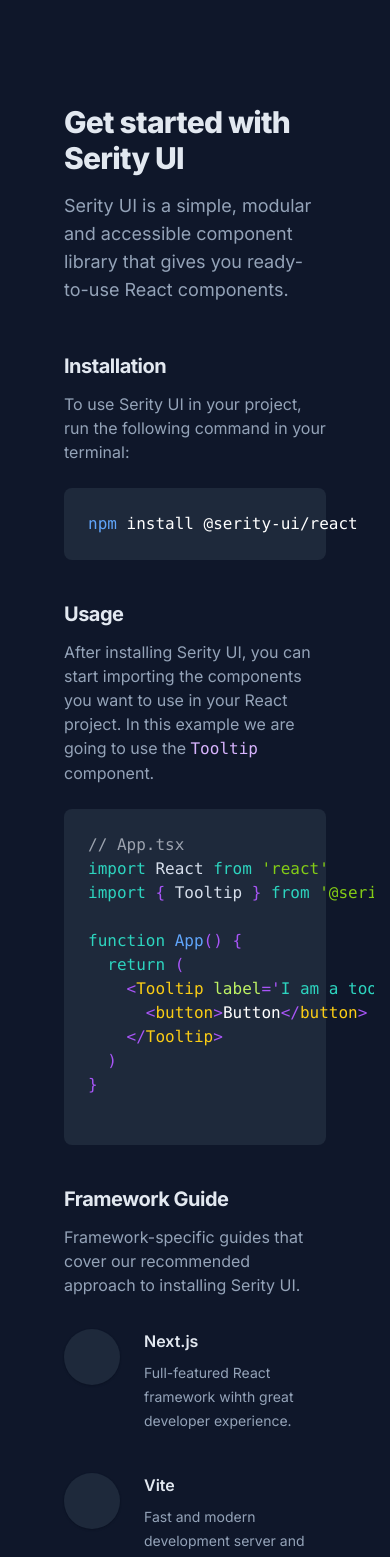
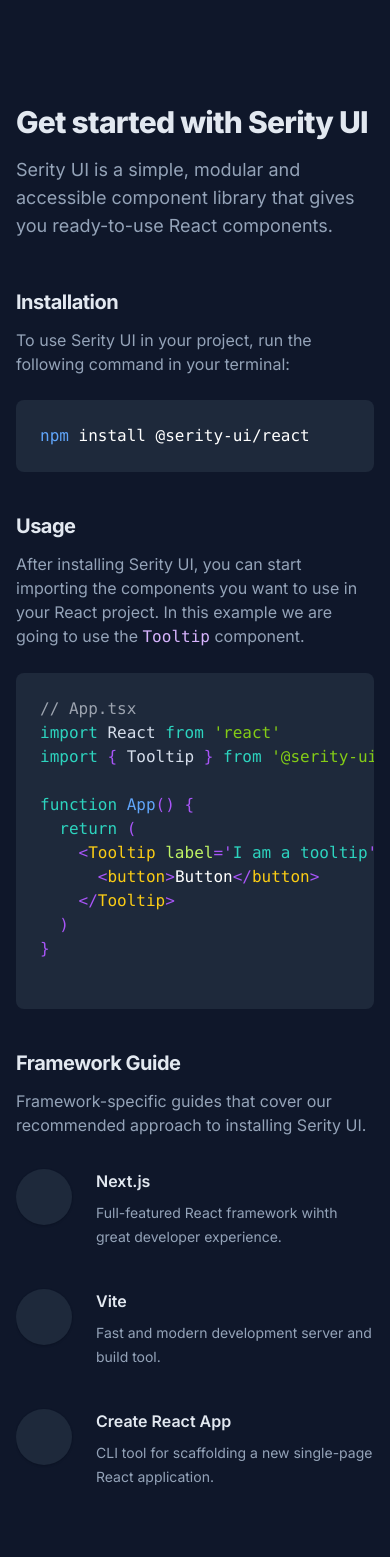
Before and after one commit to serity-ui/serity-ui.com, a Next.js app: page /docs/installation in a window 390 px wide. Shown: the top 1557 px of the page. Built offline with nearby package versions, Linux system fonts and the light colour scheme.

Commit message:
fix(installation): fixed small screen paddding not being applied correctly

```diff
--- a/components/Layout.tsx
+++ b/components/Layout.tsx
@@ -7,7 +7,7 @@
       <div className='max-w-[90rem] mx-auto px-4 sm:px-6 md:px-8'>
         <Sidebar />
         <div className='lg:pl-[19.5rem] '>
-          <main className='max-w-3xl mx-auto relative z-20 flex flex-col overflow-hidden px-12 py-10  xl:max-w-none text-white'>
+          <main className='max-w-3xl mx-auto relative z-20 flex flex-col overflow-hidden py-10 xl:max-w-none text-white'>
             {children}
           </main>
           <footer className='text-sm leading-6 mt-16'>
--- a/components/blockcodes/Installation.tsx
+++ b/components/blockcodes/Installation.tsx
@@ -2,7 +2,7 @@
 
 const Installation = () => {
   return (
-    <div className='bg-[#1E293B] px-6 py-6 rounded-lg'>
+    <div className='bg-[#1E293B] px-6 py-6 rounded-lg overflow-x-auto'>
       <pre>
         <code>
           <span className='text-blue-400'>npm</span>
--- a/components/blockcodes/Usage.tsx
+++ b/components/blockcodes/Usage.tsx
@@ -2,7 +2,7 @@
 
 const Usage = () => {
   return (
-    <div className='bg-[#1E293B] px-6 py-6  rounded-lg'>
+    <div className='bg-[#1E293B] px-6 py-6  rounded-lg overflow-x-auto'>
       <div>
         <div>
           <pre>
```
